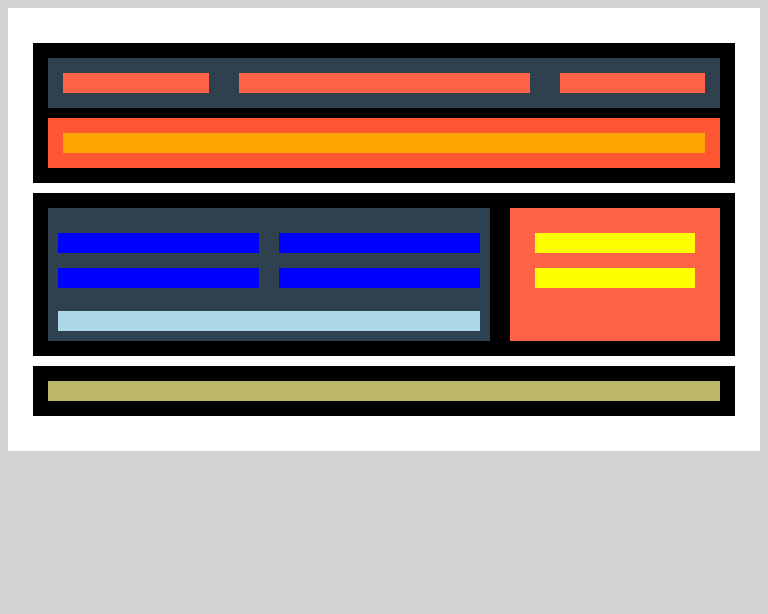
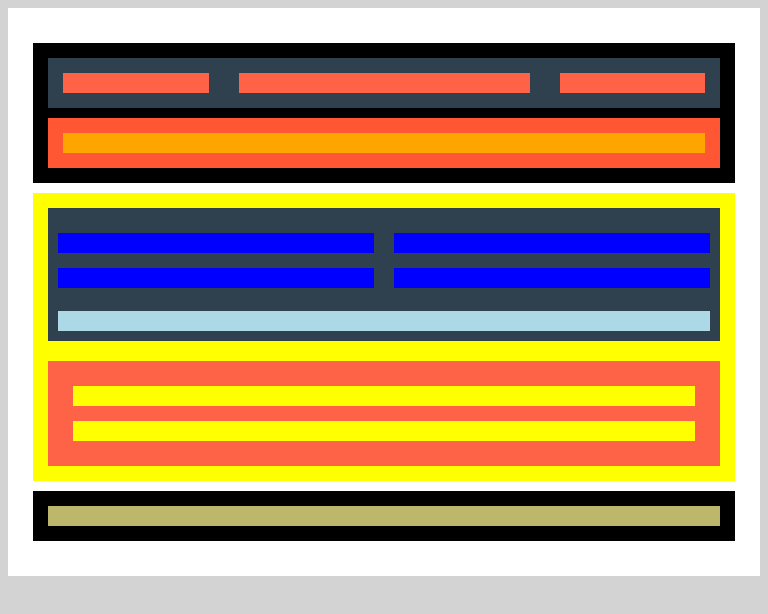
Before and after one commit to Ezequiel-MO/S1Flex, a plain HTML site: page Nivell1/index.html in a window 768 px wide. Drawn offline with Linux system fonts and the light colour scheme.

Commit message:
ADD: Exercici2

```diff
--- a/Nivell1/styles.css
+++ b/Nivell1/styles.css
@@ -103,3 +103,18 @@ body{
     height: 20px;
     background-color: darkkhaki
 }
+
+@media only screen
+  and (min-width: 768px)
+  and (max-width: 1024px)
+ /*  and (-webkit-min-device-pixel-ratio: 2) */ {
+   .middle{
+    border: 15px solid yellow;
+    flex-direction: column;
+   }
+
+   .middleRight{
+      border-left: none;
+      border-top: 20px solid yellow;
+   }
+}
```
